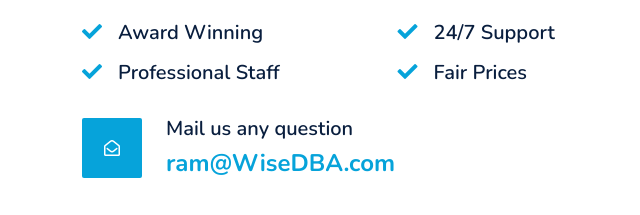
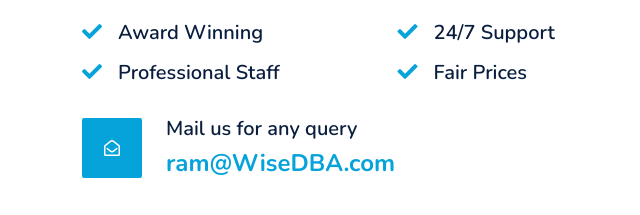
Before and after one commit to TanishqSundhan/NewWebsite, a plain HTML site: page about.html in a window 1280 px wide. Shown: the part 1126-1341 px from the top of the page, 0-640 px from the left. Drawn offline with nearby package versions, Linux system fonts and the light colour scheme.

Commit message:
Update about.html

```diff
--- a/about.html
+++ b/about.html
@@ -182,7 +182,7 @@ gtag('config', 'UA-199314501-1');
                             <i class="far fa-envelope-open text-white"></i>
                         </div>
                         <div class="ps-4">
-                            <h5 class="mb-2">Mail us any question</h5>
+                            <h5 class="mb-2">Mail us for any query</h5>
                             <h4 class="text-primary mb-0"><a href="mailto:ram@wisedba.com">ram@WiseDBA.com</a></h4>
                         </div>
                     </div>
```
